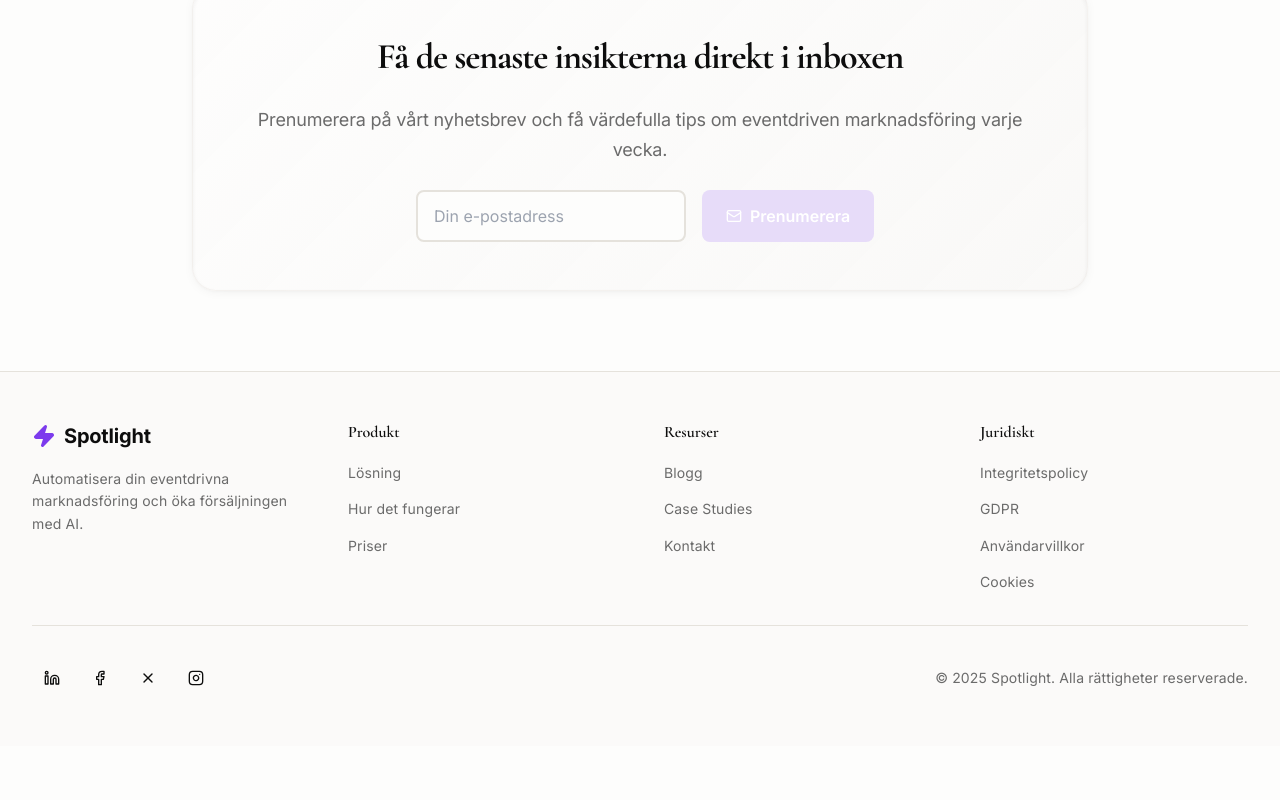
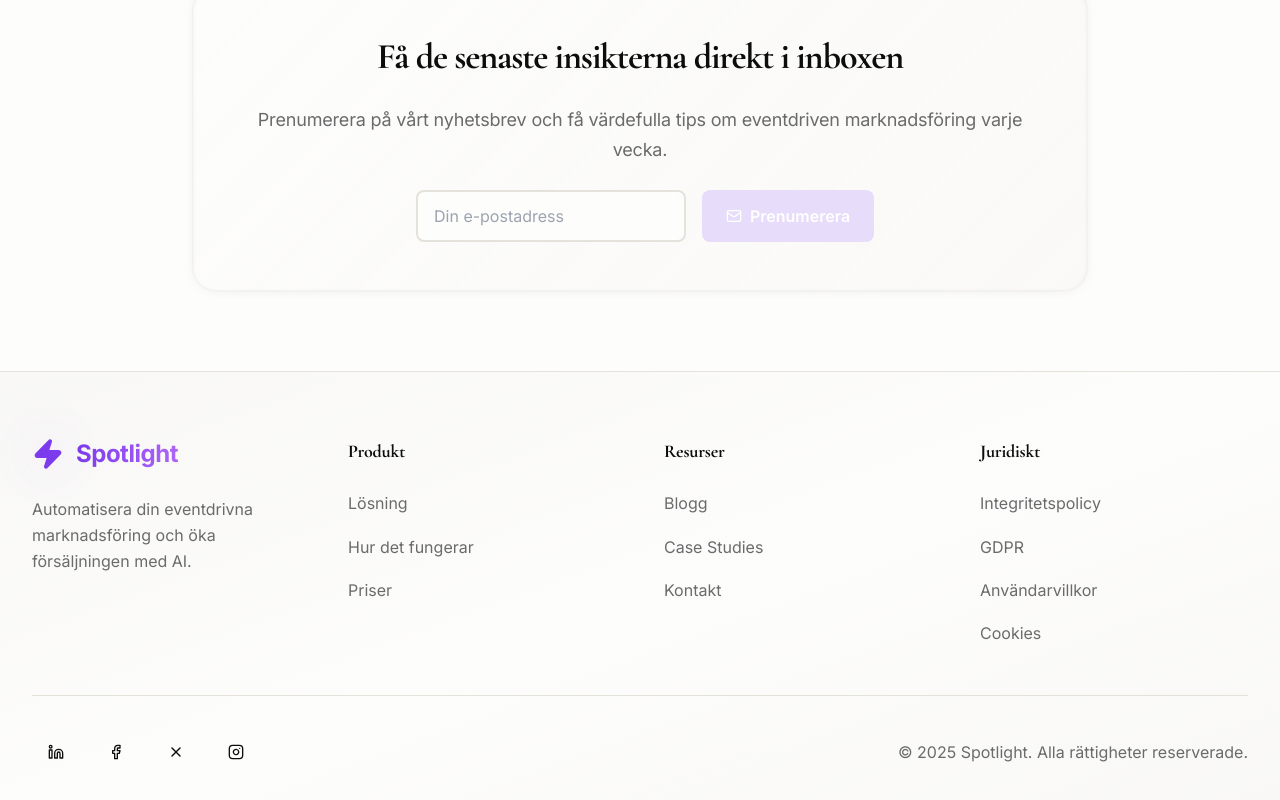
Before and after one commit to Ndheeder2021/spotlight-event-boost, a React (Vite) app: page /blog in a window 1280 px wide. Shown: the part 5911-6711 px from the top of the page. Before the commit the page ends 6657 px from the top, so only its background shows below. Built offline with nearby package versions, Linux system fonts and the light colour scheme.

Commit message:
Refactor: Improve footer design

```diff
--- a/src/components/Footer.tsx
+++ b/src/components/Footer.tsx
@@ -4,37 +4,40 @@ import { Button } from "@/components/ui/button";
 
 export function Footer() {
   return (
-    <footer className="border-t py-12 bg-muted/20" role="contentinfo">
+    <footer className="border-t py-16 bg-gradient-to-br from-muted/30 via-background to-muted/30" role="contentinfo">
       <div className="container mx-auto px-4">
-        <div className="grid md:grid-cols-4 gap-12 mb-8">
+        <div className="grid md:grid-cols-4 gap-12 mb-12">
           {/* Brand */}
-          <div className="space-y-4">
-            <Link to="/" className="flex items-center gap-2">
-              <Zap className="h-6 w-6 text-primary" fill="currentColor" />
-              <span className="text-xl font-bold">Spotlight</span>
+          <div className="space-y-6">
+            <Link to="/" className="flex items-center gap-3 hover:opacity-90 transition-opacity group">
+              <div className="relative">
+                <div className="absolute inset-0 bg-gradient-to-r from-primary/20 to-primary-glow/20 blur-xl group-hover:blur-2xl transition-all duration-300 opacity-60 group-hover:opacity-100 rounded-full" />
+                <Zap className="h-8 w-8 text-primary relative z-10 transition-all duration-300 group-hover:rotate-12" fill="currentColor" />
+              </div>
+              <span className="text-2xl font-bold bg-gradient-to-r from-primary to-primary-glow bg-clip-text text-transparent">Spotlight</span>
             </Link>
-            <p className="text-sm text-muted-foreground">
+            <p className="text-base text-muted-foreground leading-relaxed">
               Automatisera din eventdrivna marknadsföring och öka försäljningen med AI.
             </p>
           </div>
 
           {/* Product */}
           <div>
-            <h3 className="font-semibold mb-4">Produkt</h3>
+            <h3 className="font-bold text-lg mb-6">Produkt</h3>
             <nav aria-label="Produkt navigation">
-              <ul className="space-y-3">
+              <ul className="space-y-4">
               <li>
-                <Link to="/solution" className="text-sm text-muted-foreground hover:text-primary transition-colors">
+                <Link to="/solution" className="text-base text-muted-foreground hover:text-primary transition-colors hover:translate-x-1 inline-block">
                   Lösning
                 </Link>
               </li>
               <li>
-                <Link to="/how-it-works" className="text-sm text-muted-foreground hover:text-primary transition-colors">
+                <Link to="/how-it-works" className="text-base text-muted-foreground hover:text-primary transition-colors hover:translate-x-1 inline-block">
                   Hur det fungerar
                 </Link>
               </li>
               <li>
-                <Link to="/pricing" className="text-sm text-muted-foreground hover:text-primary transition-colors">
+                <Link to="/pricing" className="text-base text-muted-foreground hover:text-primary transition-colors hover:translate-x-1 inline-block">
                   Priser
                 </Link>
               </li>
@@ -44,21 +47,21 @@ export function Footer() {
 
           {/* Resources */}
           <div>
-            <h3 className="font-semibold mb-4">Resurser</h3>
+            <h3 className="font-bold text-lg mb-6">Resurser</h3>
             <nav aria-label="Resurser navigation">
-              <ul className="space-y-3">
+              <ul className="space-y-4">
               <li>
-                <Link to="/blog" className="text-sm text-muted-foreground hover:text-primary transition-colors">
+                <Link to="/blog" className="text-base text-muted-foreground hover:text-primary transition-colors hover:translate-x-1 inline-block">
                   Blogg
                 </Link>
               </li>
               <li>
-                <Link to="/case-studies" className="text-sm text-muted-foreground hover:text-primary transition-colors">
+                <Link to="/case-studies" className="text-base text-muted-foreground hover:text-primary transition-colors hover:translate-x-1 inline-block">
                   Case Studies
                 </Link>
               </li>
               <li>
-                <Link to="/contact" className="text-sm text-muted-foreground hover:text-primary transition-colors">
+                <Link to="/contact" className="text-base text-muted-foreground hover:text-primary transition-colors hover:translate-x-1 inline-block">
                   Kontakt
                 </Link>
               </li>
@@ -68,26 +71,26 @@ export function Footer() {
 
           {/* Legal */}
           <div>
-            <h3 className="font-semibold mb-4">Juridiskt</h3>
+            <h3 className="font-bold text-lg mb-6">Juridiskt</h3>
             <nav aria-label="Juridiskt navigation">
-              <ul className="space-y-3">
+              <ul className="space-y-4">
               <li>
-                <Link to="/privacy" className="text-sm text-muted-foreground hover:text-primary transition-colors">
+                <Link to="/privacy" className="text-base text-muted-foreground hover:text-primary transition-colors hover:translate-x-1 inline-block">
                   Integritetspolicy
                 </Link>
               </li>
               <li>
-                <Link to="/gdpr" className="text-sm text-muted-foreground hover:text-primary transition-colors">
+                <Link to="/gdpr" className="text-base text-muted-foreground hover:text-primary transition-colors hover:translate-x-1 inline-block">
                   GDPR
                 </Link>
               </li>
               <li>
-                <Link to="/terms" className="text-sm text-muted-foreground hover:text-primary transition-colors">
+                <Link to="/terms" className="text-base text-muted-foreground hover:text-primary transition-colors hover:translate-x-1 inline-block">
                   Användarvillkor
                 </Link>
               </li>
               <li>
-                <Link to="/cookies" className="text-sm text-muted-foreground hover:text-primary transition-colors">
+                <Link to="/cookies" className="text-base text-muted-foreground hover:text-primary transition-colors hover:translate-x-1 inline-block">
                   Cookies
                 </Link>
               </li>
@@ -97,35 +100,35 @@ export function Footer() {
         </div>
 
         {/* Bottom */}
-        <div className="pt-8 border-t flex flex-col md:flex-row items-center justify-between gap-4">
+        <div className="pt-8 border-t flex flex-col md:flex-row items-center justify-between gap-6">
           {/* Social Media Links */}
           <nav aria-label="Sociala medier">
-            <div className="flex items-center gap-2">
-            <Button variant="ghost" size="icon" className="hover:text-primary hover:scale-110 transition-all" asChild>
+            <div className="flex items-center gap-3">
+            <Button variant="ghost" size="icon" className="h-12 w-12 hover:text-primary hover:scale-110 hover:bg-primary/10 transition-all" asChild>
               <a href="https://linkedin.com" target="_blank" rel="noopener noreferrer" aria-label="LinkedIn">
-                <Linkedin className="h-5 w-5" />
+                <Linkedin className="h-6 w-6" />
               </a>
             </Button>
-            <Button variant="ghost" size="icon" className="hover:text-primary hover:scale-110 transition-all" asChild>
+            <Button variant="ghost" size="icon" className="h-12 w-12 hover:text-primary hover:scale-110 hover:bg-primary/10 transition-all" asChild>
               <a href="https://facebook.com" target="_blank" rel="noopener noreferrer" aria-label="Facebook">
-                <Facebook className="h-5 w-5" />
+                <Facebook className="h-6 w-6" />
               </a>
             </Button>
-            <Button variant="ghost" size="icon" className="hover:text-primary hover:scale-110 transition-all" asChild>
+            <Button variant="ghost" size="icon" className="h-12 w-12 hover:text-primary hover:scale-110 hover:bg-primary/10 transition-all" asChild>
               <a href="https://twitter.com" target="_blank" rel="noopener noreferrer" aria-label="X (Twitter)">
-                <X className="h-5 w-5" />
+                <X className="h-6 w-6" />
               </a>
             </Button>
-            <Button variant="ghost" size="icon" className="hover:text-primary hover:scale-110 transition-all" asChild>
+            <Button variant="ghost" size="icon" className="h-12 w-12 hover:text-primary hover:scale-110 hover:bg-primary/10 transition-all" asChild>
               <a href="https://instagram.com" target="_blank" rel="noopener noreferrer" aria-label="Instagram">
-                <Instagram className="h-5 w-5" />
+                <Instagram className="h-6 w-6" />
               </a>
               </Button>
             </div>
           </nav>
 
           {/* Copyright */}
-          <p className="text-sm text-muted-foreground">
+          <p className="text-base text-muted-foreground">
             © 2025 Spotlight. Alla rättigheter reserverade.
           </p>
         </div>
```
